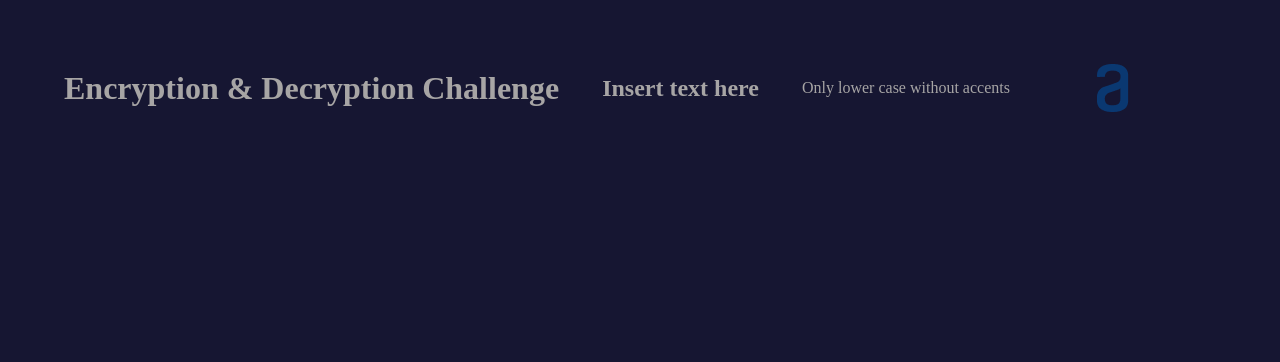
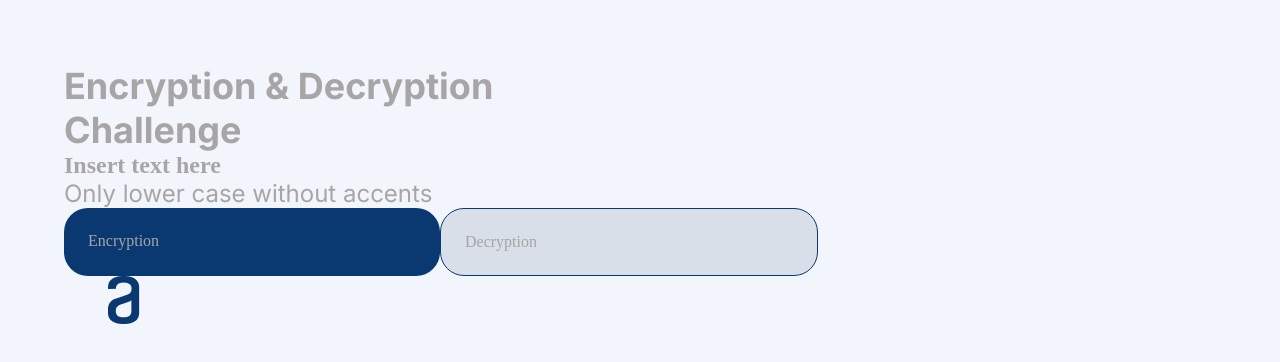
Before and after one commit to erbonilla/encryption-decryption-challenge, a plain HTML site: page index.html in a window 1280 px wide. Drawn offline with Linux system fonts and the light colour scheme.

Commit message:
Update Index.html

```diff
--- a/index.html
+++ b/index.html
@@ -10,11 +10,18 @@
     <header></header>
 
     <main class="presentation">
-        <h1>Encryption & Decryption Challenge</h1>
+        <section class="presentation__content">
+        <h1 class="presentation__content__title">Encryption & Decryption Challenge</h1>
         <h2>Insert text here</h2>
-        <p>Only lower case without accents</p>
+        <p class="presentation__content__text">Only lower case without accents</p>
+
+        <div class="presentation__button">
+            <p class="presentation__button__blue">Encryption</p>
+            <p class="presentation__button__white">Decryption</p>
+        </div>
+
         <img src="assets/AluraLogo.png" alt="Logo Alura">
-        <a href=""></a>
+        </section>
     </main>
 
     <footer></footer>
--- a/style.css
+++ b/style.css
@@ -1,10 +1,14 @@
+
+@import url('https://fonts.googleapis.com/css2?family=Inter:wght@100..900&family=Krona+One&display=swap');
+
 *{
+
     padding: 0;
     margin: 0;
 }
 
 body {
-    background-color: rgb(22, 22, 50);
+    background-color: #F3F5FC;
     color: #a7a5a5;
     height: 100vh;
     box-sizing: border-box;
@@ -16,3 +20,45 @@ body {
     margin: 5%;
     justify-content: space-between;
 }
+
+.presentation__content{
+    width: 615px;
+}
+
+.presentation__content__title{
+    font-size: 36px;
+    font-family: "Inter", sans-serif;
+}
+
+.presentation__content__text{
+    font-size: 24px;
+    font-family: "Inter", sans-serif;
+}
+
+.presentation__button{
+    display: flex;
+    justify-content: space-between;
+}
+
+.presentation__button__blue{
+    display: flex;
+    width: 328px;
+    padding: 24px;
+    align-items: flex-start;
+    gap: 8px;
+    flex-shrink: 0;
+    border-radius: 24px;
+    background: var(--Dark-blue-dark-blue-300, #0A3871);
+}
+
+.presentation__button__white{
+    display: flex;
+    width: 328px;
+    padding: 24px;
+    align-items: flex-start;
+    gap: 8px;
+    flex-shrink: 0;
+    border-radius: 24px;
+    border: 1px solid var(--Dark-blue-dark-blue-300, #0A3871);
+    background: #D8DFE8;
+}
```
